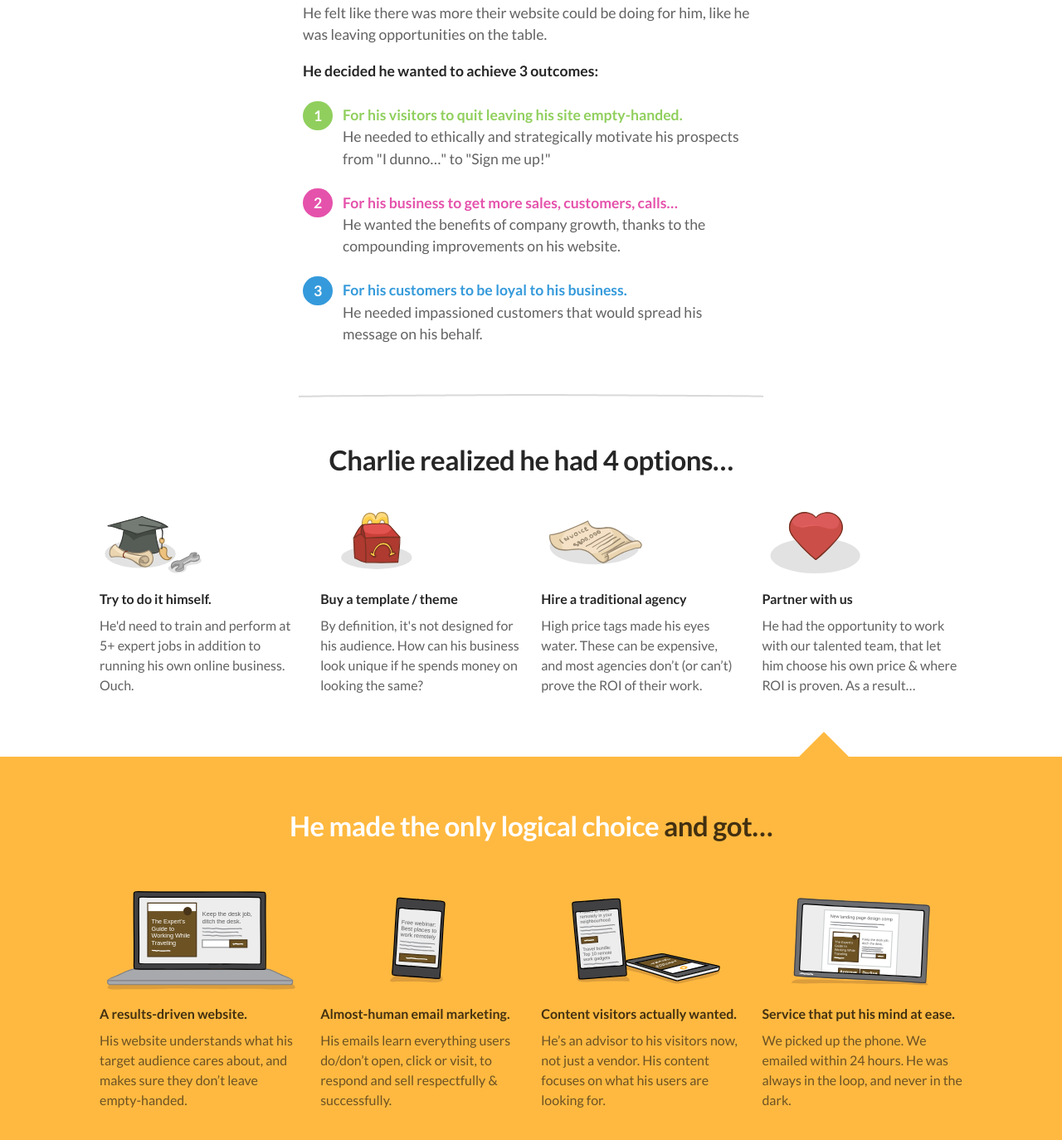
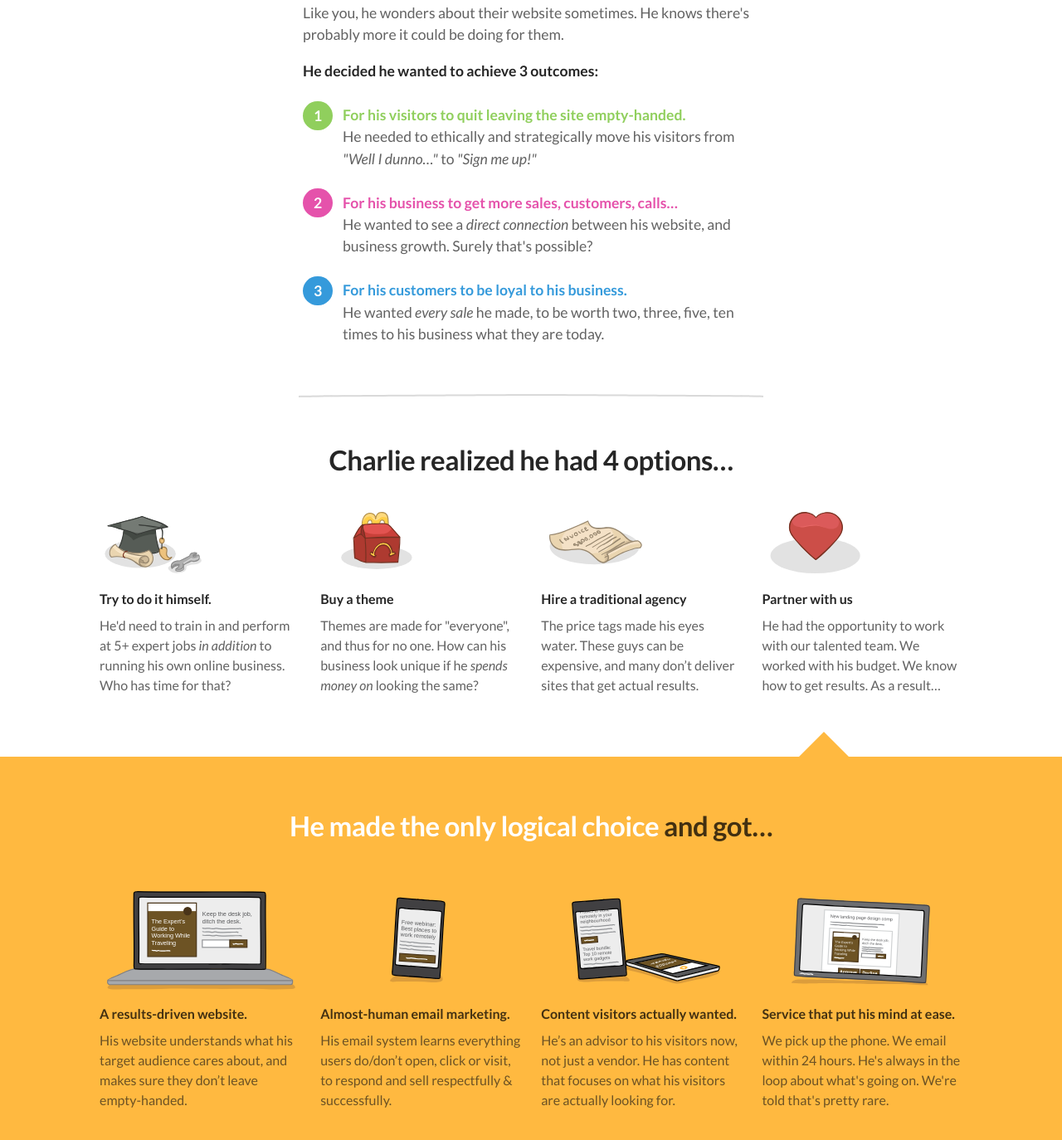
Before and after one commit to fairheadcreative/fairheadcreative, a Jekyll site: the page built from new/index.html, in a window 1280 px wide and 1400 px high, scrolled down 798 px. Shown: the top 1374 px of the window at 83% size. Built offline with Jekyll 4.4.1, drawn with Linux system fonts in a browser that asks for light colours; Markdown is read by kramdown in place of the engine named in the settings.

Commit message:
Home copy updates

```diff
--- a/new/index.html
+++ b/new/index.html
@@ -79,23 +79,23 @@ permalink: /
 
   <div class="single-section__content">
     <p>Charlie’s a business owner, like you.</p>
-    <p>He felt like there was more their website could be doing for him, like he was leaving opportunities on the table.</p>
+    <p>Like you, he wonders about their website sometimes. He knows there's probably more it could be doing for them.</p>
     <p><strong>He decided he wanted to achieve 3 outcomes:</strong></p>
 
     <ol class="numbered-list">
       <li class="numbered-list__item">
-        <strong class="numered-list__item--title">For his visitors to quit leaving his site empty-handed.</strong>
-        He needed to ethically and strategically motivate his prospects from "I dunno…" to "Sign me up!"
+        <strong class="numered-list__item--title">For his visitors to quit leaving the site empty-handed.</strong>
+        He needed to ethically and strategically move his visitors from <em>"Well I dunno…"</em> to <em>"Sign me up!"</em>
       </li>
 
       <li class="numbered-list__item">
         <strong class="numered-list__item--title">For his business to get more sales, customers, calls…</strong>
-        He wanted the benefits of company growth, thanks to the compounding improvements on his website.
+        He wanted to see a <em>direct connection</em> between his website, and business growth. Surely that's possible?
       </li>
 
       <li class="numbered-list__item">
         <strong class="numered-list__item--title">For his customers to be loyal to his business.</strong>
-        He needed impassioned customers that would spread his message on his behalf.
+        He wanted <em>every sale</em> he made, to be worth two, three, five, ten times to his business what they are today.
       </li>
     </ol>
   </div>
@@ -110,25 +110,25 @@ permalink: /
     <li class="four-list__item">
       <img class="four-list__item--figure" src="/new/images/home-option-1.svg" alt="Creative Web Designer" title="Creative Web Designer" width="130" />
       <strong class="four-list__item--title">Try to do it himself.</strong>
-      He'd need to train and perform at 5+ expert jobs in addition to running his own online business. Ouch.
+      He'd need to train in and perform at 5+ expert jobs <em>in addition</em> to running his own online business. Who has time for that?
     </li>
 
     <li class="four-list__item">
       <img class="four-list__item--figure" src="/new/images/home-option-2.svg" alt="UX Design Company Florida" title="UX Design Company Florida" width="130" />
-      <strong class="four-list__item--title">Buy a template / theme</strong>
-      By definition, it's not designed for his audience. How can his business look unique if he spends money on looking the same?
+      <strong class="four-list__item--title">Buy a theme</strong>
+      Themes are made for "everyone", and thus for no one. How can his business look unique if he <em>spends money on</em> looking the same?
     </li>
 
     <li class="four-list__item">
       <img class="four-list__item--figure" src="/new/images/home-option-3.svg" alt="Creative Web Design Company Florida" title="Creative Web Design Company Florida" width="130" />
       <strong class="four-list__item--title">Hire a traditional agency</strong>
-      High price tags made his eyes water. These can be expensive, and most agencies don’t (or can’t) prove the ROI of their work.
+      The price tags made his eyes water. These guys can be expensive, and many don’t deliver sites that get actual results.
     </li>
 
     <li class="four-list__item">
       <img class="four-list__item--figure" src="/new/images/home-option-4.svg" alt="Creative Web Designer" title="Creative Web Designer" width="130" />
       <strong class="four-list__item--title">Partner with us</strong>
-      He had the opportunity to work with our talented team, that let him choose his own price &amp; where ROI is proven. As a result…
+      He had the opportunity to work with our talented team. We worked with his budget. We know how to get results. As a result…
     </li>
   </ol>
 </div>
@@ -148,19 +148,19 @@ permalink: /
       <li class="four-list__item">
         <img class="four-list__item--figure" src="/new/images/home-choice-2.svg" alt="" />
         <strong class="four-list__item--title">Almost-human email marketing.</strong>
-        His emails learn everything users do/don’t open, click or visit, to respond and sell respectfully &amp; successfully.
+        His email system learns everything users do/don’t open, click or visit, to respond and sell respectfully &amp; successfully.
       </li>
 
       <li class="four-list__item">
         <img class="four-list__item--figure" src="/new/images/home-choice-3.svg" alt="" />
         <strong class="four-list__item--title">Content visitors actually wanted.</strong>
-        He’s an advisor to his visitors now, not just a vendor. His content focuses on what his users are looking for.
+        He’s an advisor to his visitors now, not just a vendor. He has content that focuses on what his visitors are actually looking for.
       </li>
 
       <li class="four-list__item">
         <img class="four-list__item--figure" src="/new/images/home-choice-4.svg" alt="" />
         <strong class="four-list__item--title">Service that put his mind at ease.</strong>
-        We picked up the phone. We emailed within 24 hours. He was always in the loop, and never in the dark.
+        We pick up the phone. We email within 24 hours. He's always in the loop about what's going on. We're told that's pretty rare.
       </li>
     </ol>
   </div>
```
